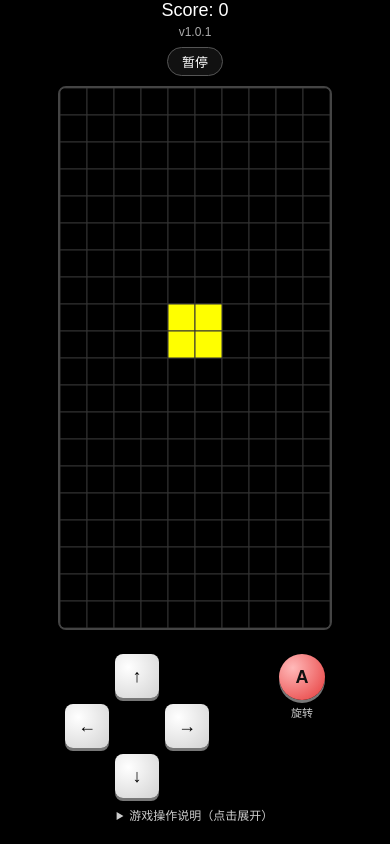
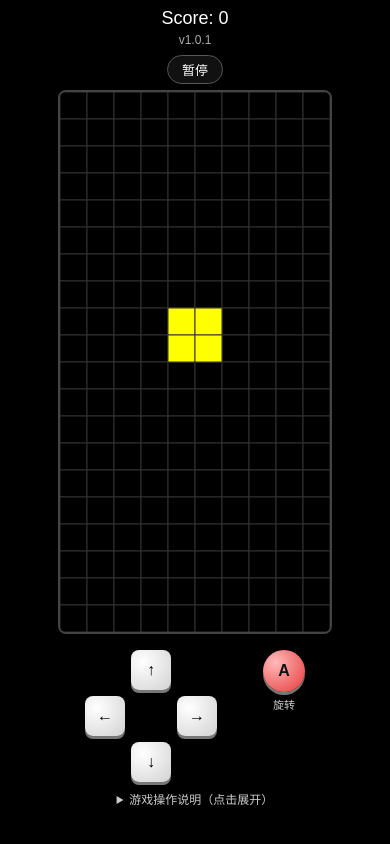
Before and after one commit to parchmentl/webgame, a plain HTML site: page tetris/index.html in a window 390 px wide. Drawn offline with Linux system fonts and the light colour scheme.

Commit message:
手机界面适配优化

```diff
--- a/tetris/index.html
+++ b/tetris/index.html
@@ -129,6 +129,42 @@ canvas{
 }
 .help summary{
     cursor:pointer;
+}
+
+@media (max-width: 600px){
+    body{
+        justify-content:flex-start;
+        padding-top:8px;
+    }
+    canvas{
+        margin:6px auto;
+    }
+    #controls{
+        width:220px;
+        margin-top:10px;
+    }
+    .btn{
+        width:40px;
+        height:40px;
+        font-size:16px;
+    }
+    .action-btn{
+        width:42px;
+        height:42px;
+    }
+}
+
+@media (max-height: 620px){
+    body{
+        justify-content:flex-start;
+        padding:6px 0 10px;
+    }
+    #controls{
+        margin-top:8px;
+    }
+    .help{
+        font-size:11px;
+    }
 }
 </style>
 </head>
```
